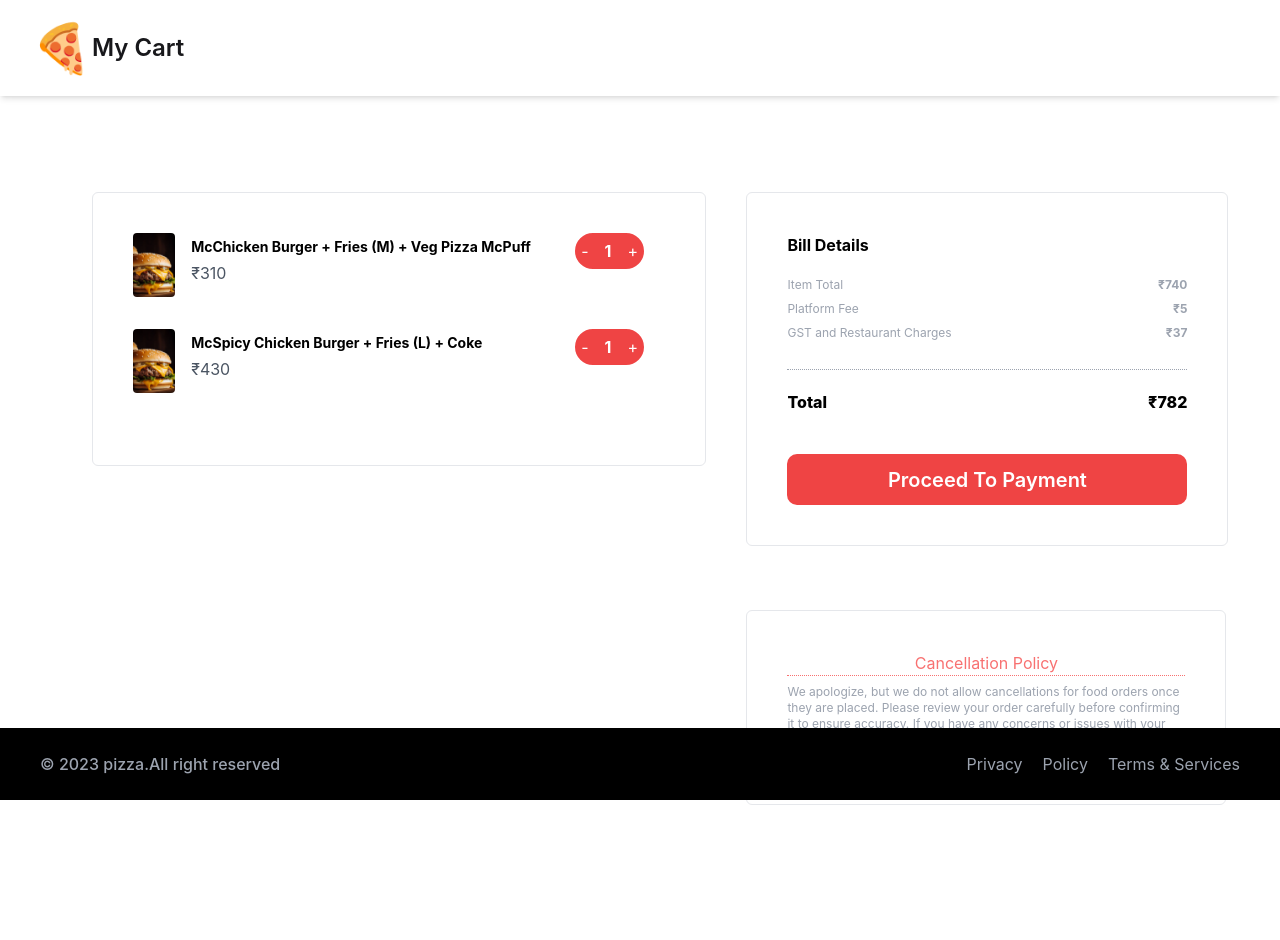
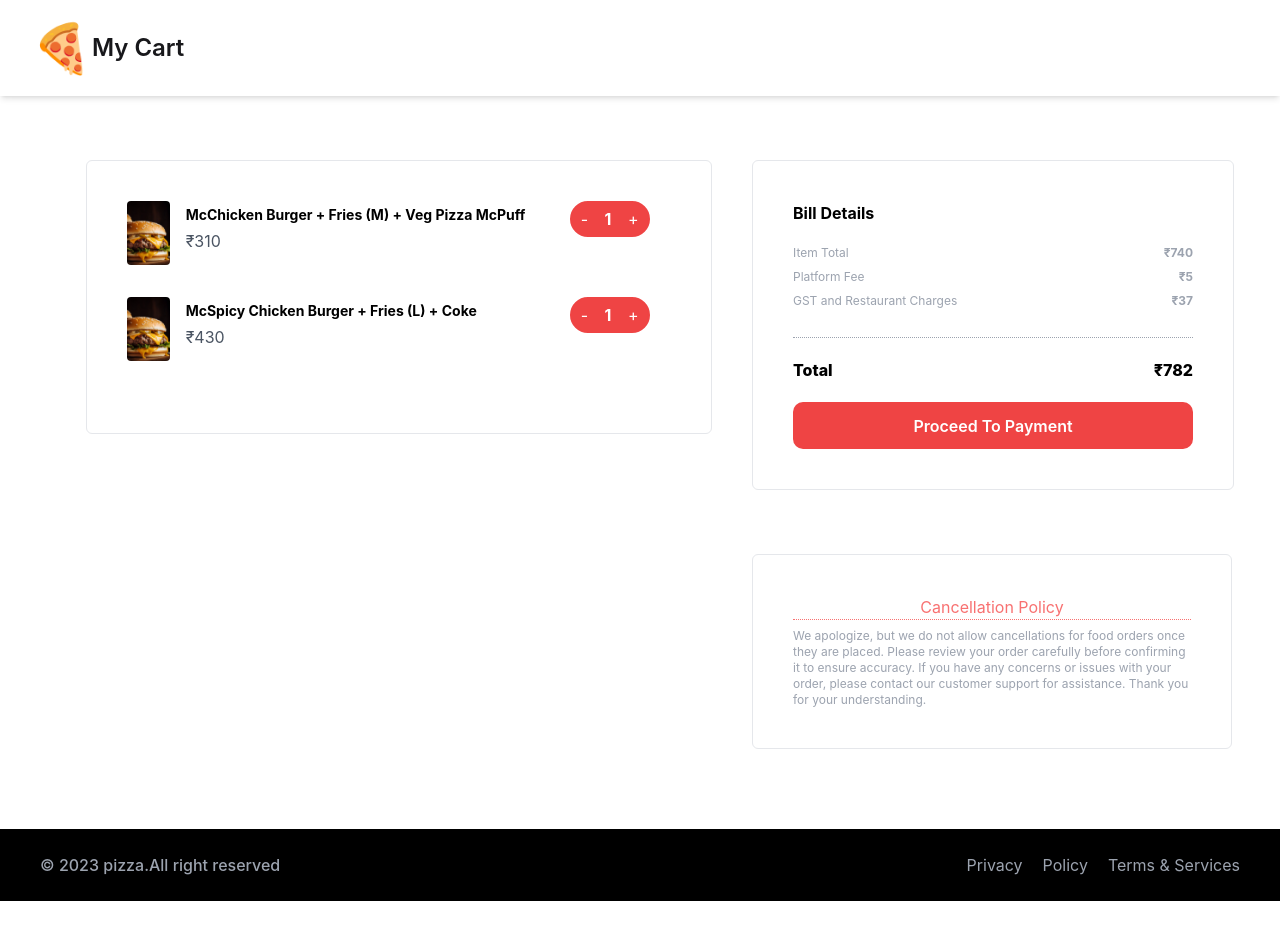
Before and after one commit to ansmi-keyvalue/Dine-In-Time, a React (Create React App) app: page /cart in a window 1280 px wide. Shown: the top 940 px of the page. After the commit the page ends 901 px from the top, so only its background shows below. Built offline with nearby package versions, Linux system fonts and the light colour scheme.

Commit message:
fix: UI fixes

```diff
--- a/public/index.html
+++ b/public/index.html
@@ -2,7 +2,7 @@
 <html lang="en">
   <head>
     <meta charset="utf-8" />
-    <link rel="icon" href="%PUBLIC_URL%/pizza.png" />
+    <link rel="icon" href="%PUBLIC_URL%/pizza.svg" />
     <meta name="viewport" content="width=device-width, initial-scale=1" />
     <meta name="theme-color" content="#000000" />
     <meta name="description" content="Web site created using create-react-app" />
--- a/src/components/HeaderRight/HeaderRight.tsx
+++ b/src/components/HeaderRight/HeaderRight.tsx
@@ -44,14 +44,14 @@ const HeaderRight: FC<HeaderRightProps> = ({
           </button>
         )}
         {showSignupButton && (
-          <div className='bg-red-500 self-stretch flex w-[110px] max-w-full flex-col px-1 py-3 rounded-[8px]'>
-            <button
-              className='text-white text-center text-md font-semibold leading-[100%] self-center -mb-0.5'
-              onClick={handleSignUp}
-            >
+          <button
+            onClick={handleSignUp}
+            className='bg-red-500 self-stretch flex w-[110px] max-w-full flex-col px-1 py-3 rounded-[8px]'
+          >
+            <div className='text-white text-center text-md font-semibold leading-[100%] self-center -mb-0.5'>
               Sign Up
-            </button>
-          </div>
+            </div>
+          </button>
         )}
         {showCartButton && (
           <button
--- a/src/components/MenuItem/MenuItem.tsx
+++ b/src/components/MenuItem/MenuItem.tsx
@@ -2,25 +2,27 @@ import { IMenuItemProps } from './types';
 
 const MenuItem = ({ item: { id, imageSrc, description, price, title, weight }, onAddItem }: IMenuItemProps) => {
   return (
-    <section className='flex flex-col'>
+    <section className='flex w-[45%] border flex-col p-3 rounded-[8px]'>
       <div className='self-stretch max-md:max-w-full'>
-        <div className='gap-7 flex max-md:flex-col max-md:items-stretch max-md:gap-0'>
-          <div className='flex flex-col items-stretch w-[200px] max-md:w-full max-md:ml-0'>
-            <div className='flex flex-col mt-1 max-md:mt-11'>
+        <div className='gap-7 flex max-md:flex-col max-md:items-stretch mxax-md:gap-0'>
+          <div className='flex flex-col items-stretch w-[230px] max-md:w-full max-md:ml-0'>
+            <div className='flex flex-col max-md:mt-11'>
               <img
                 loading='lazy'
                 srcSet={imageSrc}
-                className='aspect-[1.28] object-cover object-center w-full overflow-hidden rounded-[3px]'
+                className='aspect-[1.2] object-cover object-center w-full overflow-hidden rounded-[6px]'
                 alt='Food Image'
               />
             </div>
           </div>
           <div className='flex flex-col items-stretch w-[63%] max-md:w-full max-md:ml-0'>
-            <div className='flex grow flex-col max-md:max-w-full max-md:mt-1'>
-              <h1 className='text-black text-xl font-semibold'>{title}</h1>
-              <h2 className='text-black text-xl font-semibold mt-1'>{price}</h2>
-              <p className='text-black text-md  max-w-full mt-1'>Description: {description}</p>
-              <div className='text-black text-md opacity-70 mt-1'>{weight}</div>
+            <div className='flex grow flex-col justify-between max-md:max-w-full max-md:mt-1'>
+              <div>
+                <h1 className='text-black text-xl font-semibold'>{title}</h1>
+                <h2 className='text-black text-xl font-semibold mt-1'>{price}</h2>
+                <p className='text-black text-md max-w-full mt-1'>Description: {description}</p>
+                <div className='text-black text-md opacity-70 mt-1'>{weight}</div>
+              </div>
               <button
                 className='bg-red-500 rounded-md p-1 w-[100px] self-start text-white mt-3 font-semibold'
                 onClick={() => onAddItem(id)}
--- a/src/components/header.tsx
+++ b/src/components/header.tsx
@@ -1,10 +1,17 @@
+import { useNavigate } from 'react-router-dom';
+
 export default function Header(props: { title?: string; headerRight?: JSX.Element }) {
+  const navigate = useNavigate();
   return (
     <header className='justify-between h-200 items-center self-center flex w-full  max-md:max-w-full max-md:flex-wrap px-3 md:px-8 sticky top-0 z-10 py-6'>
       <div className='flex max-sm:flex-1 max-sm:justify-center'>
-        <h1 className='text-5xl self-center my-auto max-md:text-4xl' aria-label='Pizza'>
+        <button
+          className='text-5xl self-center my-auto max-md:text-4xl'
+          aria-label='Pizza'
+          onClick={() => navigate('/')}
+        >
           🍕
-        </h1>
+        </button>
         <h2 className='text-zinc-900 text-2xl font-semibold self-center w-[146px] my-auto'>
           {props.title || 'DineInTime'}
         </h2>
--- a/src/components/quantity-selector.tsx
+++ b/src/components/quantity-selector.tsx
@@ -1,4 +1,4 @@
-import React from "react";
+import React from 'react';
 
 interface QuantitySelectorProps {
   quantity: number;
@@ -8,12 +8,12 @@ interface QuantitySelectorProps {
 
 export default function QuantitySelector({ quantity, handleDecrement, handleIncrement }: QuantitySelectorProps) {
   return (
-    <div className='flex items-center border-2 bg-red-500 border-red-500 rounded-3xl'>
-      <button className='px-1 py-1 bg-white-200 rounded-3xl text-white hover:bg-red-700' onClick={handleDecrement}>
+    <div className='flex items-center justify-around border-2 w-[80px] bg-red-500 border-red-500 rounded-3xl'>
+      <button className='px-2 py-1 bg-white-200 rounded-3xl text-white' onClick={handleDecrement}>
         -
       </button>
-      <div className='px-3 py-0.5 bg-white-200 font-bold text-white'>{quantity}</div>
-      <button className='px-1 py-1 bg-white-200 rounded-3xl text-white hover:bg-red-700' onClick={handleIncrement}>
+      <div className='flex justify-center item-center min-w-[20px] bg-white-200 font-bold text-white'>{quantity}</div>
+      <button className='px-2 py-1 bg-white-200 rounded-3xl text-white' onClick={handleIncrement}>
         +
       </button>
     </div>
--- a/src/pages/Cart.tsx
+++ b/src/pages/Cart.tsx
@@ -51,8 +51,8 @@ export default function Cart() {
       <div className='shadow-md sticky top-0 bg-white'>
         <Header title='My Cart' />
       </div>
-
-      <div className='min-h-screen flex flex-col items-center md:flex-row md:w-full md:justify-center md:items-start md:mt-24'>
+      <div>
+        <div className='flex flex-col items-center md:flex-row md:w-full md:justify-center md:items-start md:mt-16'>
           <div className='border rounded-md h-fit w-fit m-10 p-3 md:py-10 md:mr-10 md:p-10 md:mt-0'>
             {items?.map((item, index) => (
               <div key={item.name + index} className='flex flex-row mb-3 md:w-5/12 md:mb-8'>
@@ -76,8 +76,8 @@ export default function Cart() {
           </div>
           {/* New Section */}
           <div>
-          <div className='border-1 border rounded-md h-fit w-fit mt-5 pb-10 md:mt-0'>
-            <div className='p-10 md:flex md:flex-col md:justify-center'>
+            <div className='border-1 border rounded-md h-fit w-fit mt-5 p-6 md:mt-0 md:p-10'>
+              <div className='md:flex md:flex-col md:justify-center'>
                 <div className='font-bold mb-5'>Bill Details</div>
                 <div className='flex flex-row justify-between mb-2 md:w-[400px]'>
                   <div className='text-gray-400  text-xs'>Item Total</div>
@@ -97,9 +97,9 @@ export default function Cart() {
                   <div className='font-extrabold'>₹{paymentDetails.total}</div>
                 </div>
               </div>
-            <div className='bg-red-500 flex flex-col px-5 py-3 rounded-[10px] mx-10'>
-              <button className='text-white text-xl font-semibold self-center -mb-px'>Proceed To Payment</button>
-            </div>
+              <button className='bg-red-500 flex flex-col w-[100%] px-5 py-3 rounded-[10px] mt-[20px]'>
+                <div className='text-white text-md font-semibold self-center -mb-px'>Proceed To Payment</div>
+              </button>
             </div>
             {/* New Section */}
             <div className='border-1 border rounded-md h-fit mt-16 p-10 w-[310px] md:w-[480px]'>
@@ -113,8 +113,6 @@ export default function Cart() {
             </div>
           </div>
         </div>
-
-      <div className='sticky bottom-0'>
         <Footer />
       </div>
     </main>
```
Also changed, not shown: src/pages/RestaurantMenu.tsx (+17 -17 lines), public/pizza.png (deleted), public/pizza.svg (added). Lines whose indentation alone changed are shown as unchanged.
